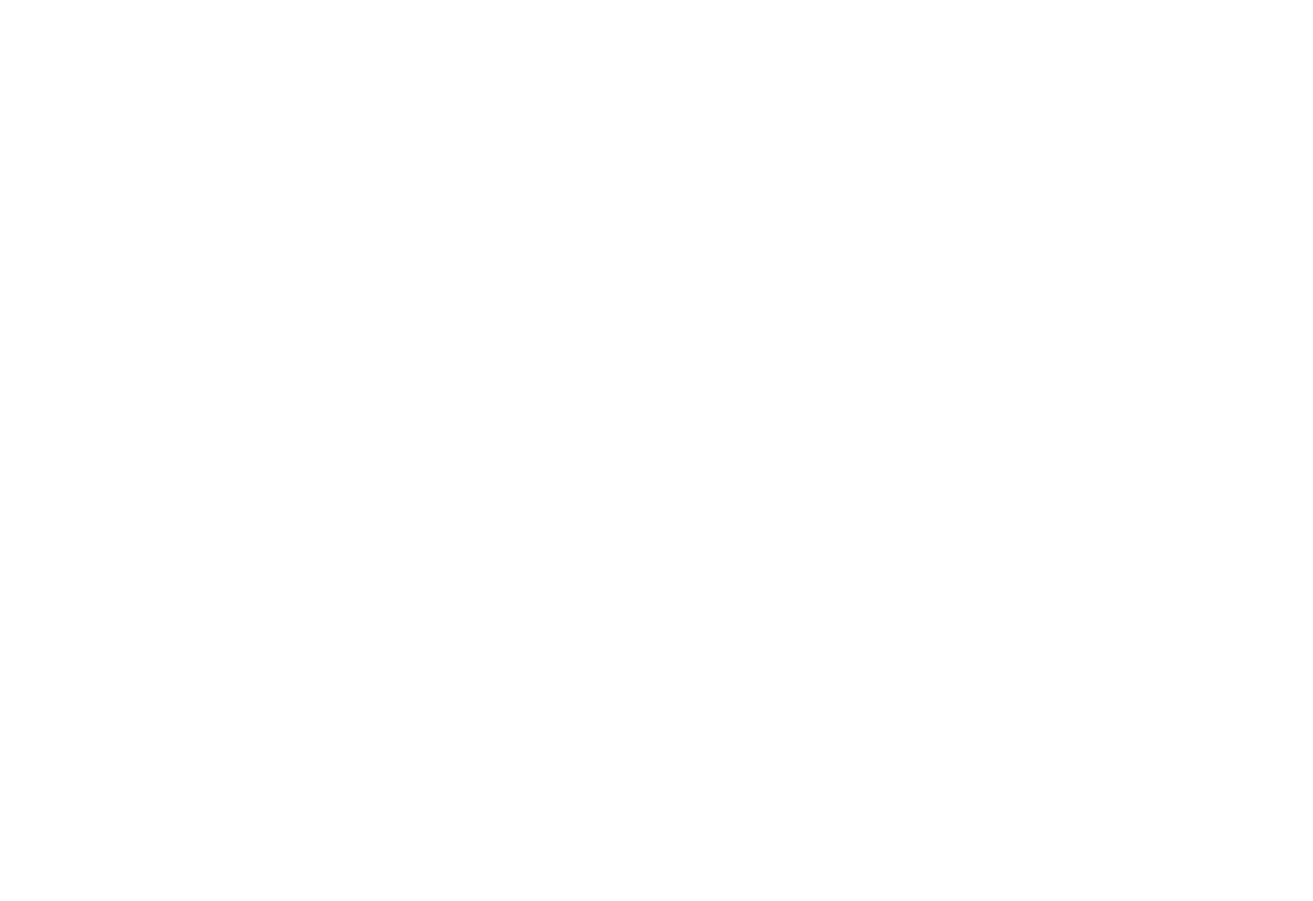
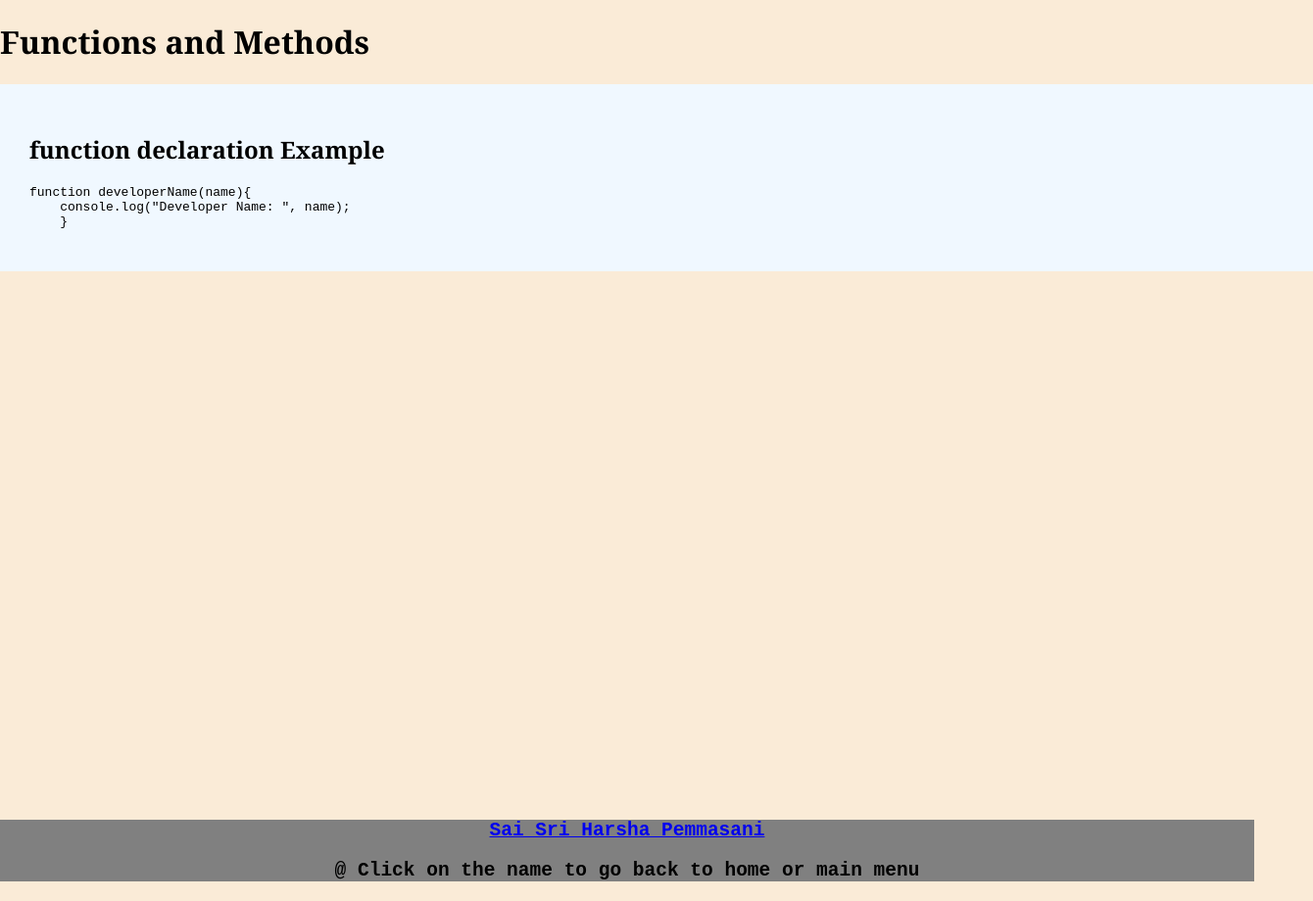
Before and after one commit to Harshachowdary06/javaScriptLearningCourse, a plain HTML site: page functionsAndMethods/index.html in a window 1280 px wide. Shown: the whole page at 98% size, 1340 px wide, since content can reach past the window. Before the commit the page ends 800 px from the top, so only its background shows below. Drawn offline with Linux system fonts and the light colour scheme.

Commit message:
sdded all mising file

```diff
--- a/functionsAndMethods/index.html
+++ b/functionsAndMethods/index.html
@@ -4,8 +4,19 @@
     <meta charset="UTF-8">
     <meta name="viewport" content="width=device-width, initial-scale=1.0">
     <title>Document</title>
+
+    <script src="functionsAndMethods.js "  async></script>
+
+    <script src="../index.js" defer></script>
+    <link rel="stylesheet" href="../variables/variable.css">
 </head>
 <body>
 
+    <h1>
+        Functions and Methods
+    </h1>
+
+
+
 </body>
 </html>
--- /dev/null
+++ b/index.js
@@ -0,0 +1,48 @@
+
+/*
+this file is nothing but adding footer to the html file
+*/
+
+const footer1 = document.createElement("footer");
+footer1.classList.add("goBackHome");
+footer1.setAttribute("id","goBackHome");
+
+document.body.appendChild(footer1);
+
+
+footerData =    `
+                    <center>
+                    <h2> <a href = "../">Sai Sri Harsha Pemmasani </a><h2>
+                    <p> @ Click on the name to go back to home or main menu</p>
+                    </center>
+
+                `;
+footer1.innerHTML = footerData;
+// styling
+
+{
+    footer1.style.backgroundColor = "grey";
+    footer1.style.color ="black";
+    footer1.style.fontFamily = "monospace";
+    footer1.style.marginTop= "70vH";
+}
+
+// setting module style for in index file modules
+
+{
+
+    if(document.body.querySelector(".module") != " "){
+
+        const module = document.body.querySelector(".module");
+        document.body.querySelector("pre").style.backgroundColor = "aquablue";
+        //module.style.color="red";
+        module.style.width= "100%";
+        module.style.height = "fit-content";
+        module.style.padding ="30px";
+        module.style.marginBottom = "30px";
+        module.style.backgroundColor=  "aliceblue";
+        module.style.fontFamily = "Georgia, 'Times New Roman', Times, serif";
+
+
+    }
+}
--- a/variables/variables.js
+++ b/variables/variables.js
@@ -8,24 +8,24 @@ const developerName = "Sai Sri Harsha Pemmasani"    // declaring and initializin
     >>>>>>>>>>>>>Ignore the code in between<<<<<<<<<<<<<<<<<
     ------------------------------------
 */
-{
-const footDataContent = `
+// {
+// const footDataContent = `
 
-                            <h3>
-                            <center>
-                            @${developerName}
-                            </center>
-                            </h3>
+//                             <h3>
+//                             <center>
+//                             @${developerName}
+//                             </center>
+//                             </h3>
 
-                        `
+//                         `
 
-const footData = document.querySelector("footer");
-// footData.classList.add("footData");
-// footData.setAttribute("id","footData");
-footData.innerHTML = footDataContent;
-footData.style.marginTop="85vh";
+// const footData = document.querySelector("footer");
+// // footData.classList.add("footData");
+// // footData.setAttribute("id","footData");
+// footData.innerHTML = footDataContent;
+// footData.style.marginTop="85vh";
 
-}
+// }
 
 console.log("---------------------------------var explination------------------------------------------------------");
 
```
Also changed, not shown: index.html (+12 -0 lines), variables/index.html (+2 -3 lines), variables/variable.css (line endings or trailing spaces).
